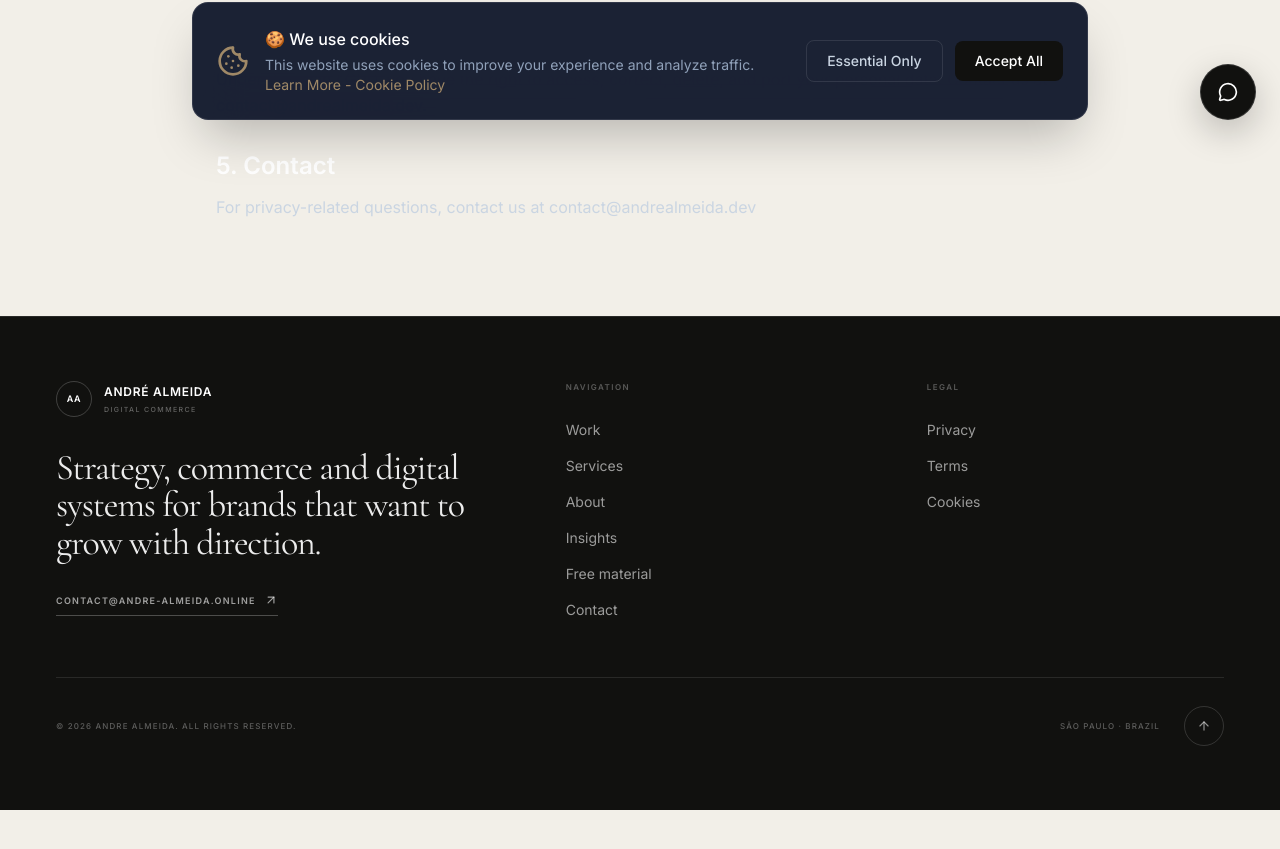
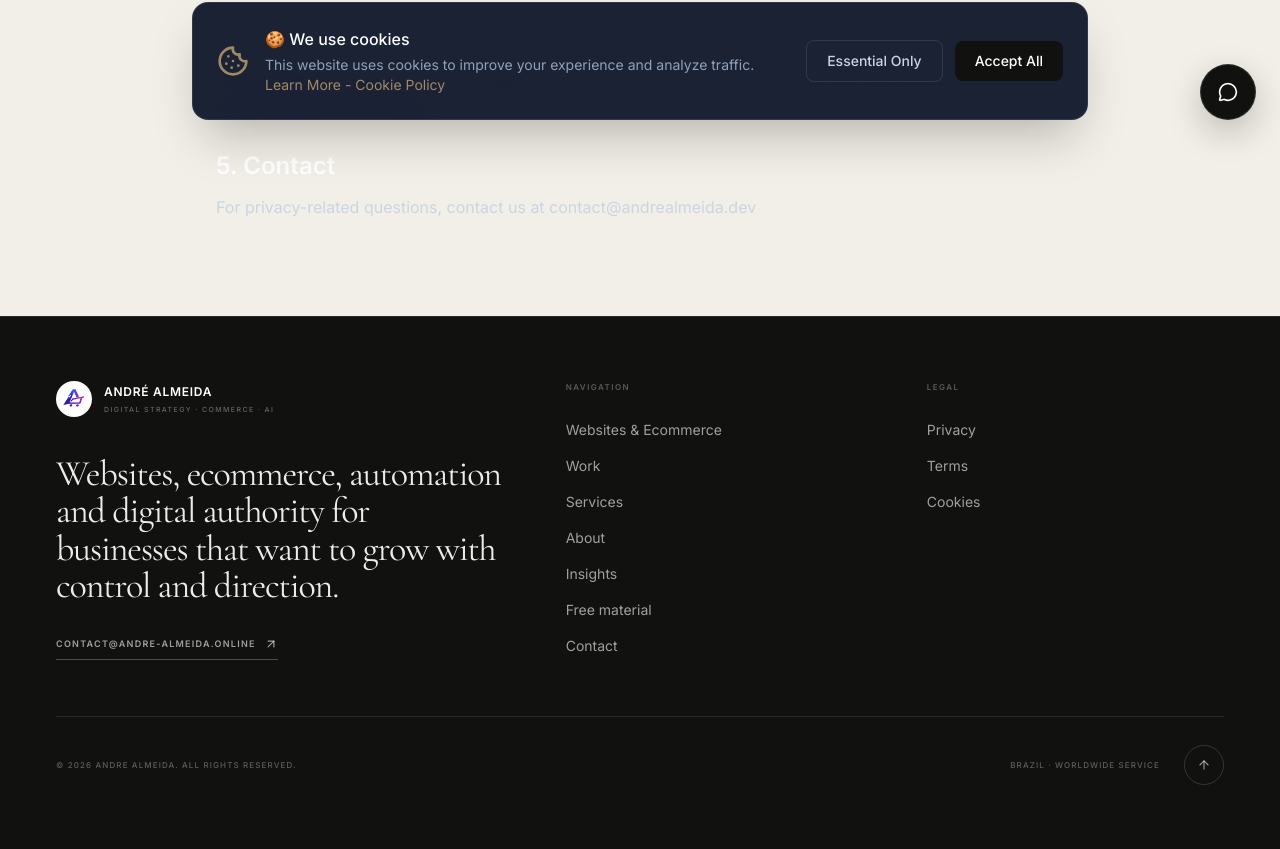
Before and after one commit to andreajoa/andre-almeida-shopify-expert, a Next.js app: page /en/privacy-policy in a window 1280 px wide. Shown: the part 656-1505 px from the top of the page. Before the commit the page ends 1466 px from the top, so only its background shows below. Built offline with nearby package versions, Linux system fonts and the light colour scheme; no server answers.

Commit message:
style: unify premium footer and remove Spanish residual

```diff
--- a/src/components/layout/Footer.tsx
+++ b/src/components/layout/Footer.tsx
@@ -1,5 +1,6 @@
 "use client"
 
+import Image from "next/image"
 import Link from "next/link"
 import { ArrowUp, ArrowUpRight } from "lucide-react"
 import { useLocale } from "next-intl"
@@ -7,104 +8,51 @@ import { SITE_CONFIG } from "@/lib/constants"
 
 export function Footer() {
   const locale = useLocale()
-  const isPt = locale === "pt-BR"
-  const isEs = locale === "es"
+  const isPt = locale !== "en"
+  const lang = isPt ? "pt-BR" : "en"
   const currentYear = new Date().getFullYear()
 
   const labels = {
-    work: isPt ? "Projetos" : isEs ? "Proyectos" : "Work",
-    services: isPt ? "Serviços" : isEs ? "Servicios" : "Services",
-    about: isPt ? "Sobre" : isEs ? "Sobre mí" : "About",
+    work: isPt ? "Projetos" : "Work",
+    websites: isPt ? "Sites & E-commerce" : "Websites & Ecommerce",
+    services: isPt ? "Serviços" : "Services",
+    about: isPt ? "Sobre" : "About",
     blog: "Insights",
-    free: isPt ? "Material gratuito" : isEs ? "Material gratuito" : "Free material",
-    privacy: isPt ? "Privacidade" : isEs ? "Privacidad" : "Privacy",
-    terms: isPt ? "Termos" : isEs ? "Términos" : "Terms",
+    free: isPt ? "Material gratuito" : "Free material",
+    privacy: isPt ? "Privacidade" : "Privacy",
+    terms: isPt ? "Termos" : "Terms",
     cookies: "Cookies",
-    contact: isPt ? "Contato" : isEs ? "Contacto" : "Contact",
+    contact: isPt ? "Contato" : "Contact",
+    nav: isPt ? "Navegação" : "Navigation",
+    legal: "Legal",
     statement: isPt
-      ? "Estratégia, commerce e sistemas digitais para marcas que querem crescer com direção."
-      : isEs
-        ? "Estrategia, commerce y sistemas digitales para marcas que quieren crecer con dirección."
-        : "Strategy, commerce and digital systems for brands that want to grow with direction.",
+      ? "Websites, e-commerce, automação e autoridade digital para negócios que querem crescer com controle e direção."
+      : "Websites, ecommerce, automation and digital authority for businesses that want to grow with control and direction.",
   }
 
   const primary = [
-    [labels.work, `/${locale}/portfolio`],
-    [labels.services, `/${locale}/services`],
-    [labels.about, `/${locale}/about`],
-    [labels.blog, `/${locale}/blog`],
-    [labels.free, `/${locale}/material-gratuito`],
-    [labels.contact, `/${locale}/contact`],
+    [labels.websites, `/${lang}/websites-ecommerce`],
+    [labels.work, `/${lang}/portfolio`],
+    [labels.services, `/${lang}/services`],
+    [labels.about, `/${lang}/about`],
+    [labels.blog, `/${lang}/blog`],
+    [labels.free, `/${lang}/material-gratuito`],
+    [labels.contact, `/${lang}/contact`],
   ]
+  const legal = [[labels.privacy, `/${lang}/privacy-policy`], [labels.terms, `/${lang}/terms-of-service`], [labels.cookies, `/${lang}/cookie-policy`]]
 
-  const legal = [
-    [labels.privacy, `/${locale}/privacy-policy`],
-    [labels.terms, `/${locale}/terms-of-service`],
-    [labels.cookies, `/${locale}/cookie-policy`],
-  ]
-
-  return (
-    <footer className="border-t border-white/10 bg-[#11110f] text-white">
+  return <footer className="border-t border-white/10 bg-[#11110f] text-white">
     <div className="mx-auto max-w-[1600px] px-5 py-14 sm:px-8 sm:py-16 lg:px-10 xl:px-14">
       <div className="grid gap-12 lg:grid-cols-[1.2fr_0.8fr_0.8fr] lg:gap-16">
         <div>
-            <Link href={`/${locale}`} className="inline-flex items-center gap-3">
-              <span className="flex h-9 w-9 items-center justify-center rounded-full border border-white/20 text-[9px] font-semibold tracking-[0.08em]">AA</span>
-              <span>
-                <span className="block text-[12px] font-semibold tracking-[0.06em]">ANDRÉ ALMEIDA</span>
-                <span className="mt-1 block text-[7px] font-medium tracking-[0.2em] text-white/35">DIGITAL COMMERCE</span>
-              </span>
-            </Link>
-
+          <Link href={`/${lang}`} className="inline-flex items-center gap-3"><Image src="/icon.png" alt="Monograma André Almeida" width={36} height={36} className="h-9 w-9 rounded-full object-cover"/><span><span className="block text-[12px] font-semibold tracking-[0.06em]">ANDRÉ ALMEIDA</span><span className="mt-1 block text-[7px] font-medium tracking-[0.2em] text-white/35">DIGITAL STRATEGY · COMMERCE · AI</span></span></Link>
           <p className="mt-8 max-w-xl font-editorial text-3xl leading-[1.04] tracking-[-0.03em] text-white/92 sm:text-4xl">{labels.statement}</p>
-
-            <a
-              href={`mailto:${SITE_CONFIG.email}`}
-              className="mt-8 inline-flex items-center gap-2 border-b border-white/25 pb-2 text-[9px] font-semibold uppercase tracking-[0.14em] text-white/60 transition hover:border-[#c7b18d] hover:text-[#c7b18d]"
-            >
-              {SITE_CONFIG.email}
-              <ArrowUpRight className="h-3.5 w-3.5" />
-            </a>
+          <a href={`mailto:${SITE_CONFIG.email}`} className="mt-8 inline-flex items-center gap-2 border-b border-white/25 pb-2 text-[9px] font-semibold uppercase tracking-[0.14em] text-white/60 transition hover:border-[#c7b18d] hover:text-[#c7b18d]">{SITE_CONFIG.email}<ArrowUpRight className="h-3.5 w-3.5"/></a>
         </div>
-
-          <div>
-            <p className="text-[8px] font-semibold uppercase tracking-[0.18em] text-white/30">Navigation</p>
-            <ul className="mt-6 space-y-3">
-              {primary.map(([label, href]) => (
-                <li key={href}>
-                  <Link href={href} className="text-sm text-white/58 transition hover:text-white">{label}</Link>
-                </li>
-              ))}
-            </ul>
+        <div><p className="text-[8px] font-semibold uppercase tracking-[0.18em] text-white/30">{labels.nav}</p><ul className="mt-6 space-y-3">{primary.map(([label,href])=><li key={href}><Link href={href} className="text-sm text-white/60 transition hover:text-white">{label}</Link></li>)}</ul></div>
+        <div><p className="text-[8px] font-semibold uppercase tracking-[0.18em] text-white/30">{labels.legal}</p><ul className="mt-6 space-y-3">{legal.map(([label,href])=><li key={href}><Link href={href} className="text-sm text-white/60 transition hover:text-white">{label}</Link></li>)}</ul></div>
       </div>
-
-          <div>
-            <p className="text-[8px] font-semibold uppercase tracking-[0.18em] text-white/30">Legal</p>
-            <ul className="mt-6 space-y-3">
-              {legal.map(([label, href]) => (
-                <li key={href}>
-                  <Link href={href} className="text-sm text-white/58 transition hover:text-white">{label}</Link>
-                </li>
-              ))}
-            </ul>
-          </div>
-        </div>
-
-        <div className="mt-14 flex flex-col gap-6 border-t border-white/10 pt-7 text-[8px] font-medium uppercase tracking-[0.14em] text-white/32 sm:flex-row sm:items-center sm:justify-between">
-          <p>© {currentYear} {SITE_CONFIG.name}. {isPt ? "Todos os direitos reservados." : isEs ? "Todos los derechos reservados." : "All rights reserved."}</p>
-          <div className="flex items-center gap-6">
-            <span>São Paulo · Brazil</span>
-            <button
-              type="button"
-              onClick={() => window.scrollTo({ top: 0, behavior: "smooth" })}
-              className="inline-flex h-10 w-10 items-center justify-center rounded-full border border-white/15 text-white/55 transition hover:border-[#c7b18d] hover:text-[#c7b18d]"
-              aria-label="Scroll to top"
-            >
-              <ArrowUp className="h-3.5 w-3.5" />
-            </button>
-          </div>
-        </div>
+      <div className="mt-14 flex flex-col gap-6 border-t border-white/10 pt-7 text-[8px] font-medium uppercase tracking-[0.14em] text-white/32 sm:flex-row sm:items-center sm:justify-between"><p>© {currentYear} {SITE_CONFIG.name}. {isPt ? "Todos os direitos reservados." : "All rights reserved."}</p><div className="flex items-center gap-6"><span>{isPt ? "Brasil · atendimento nacional e internacional" : "Brazil · worldwide service"}</span><button type="button" onClick={()=>window.scrollTo({top:0,behavior:"smooth"})} className="inline-flex h-10 w-10 items-center justify-center rounded-full border border-white/15 text-white/55 transition hover:border-[#c7b18d] hover:text-[#c7b18d]" aria-label={isPt?"Voltar ao topo":"Back to top"}><ArrowUp className="h-3.5 w-3.5"/></button></div></div>
     </div>
   </footer>
-  )
 }
```
Lines whose indentation alone changed are shown as unchanged.
